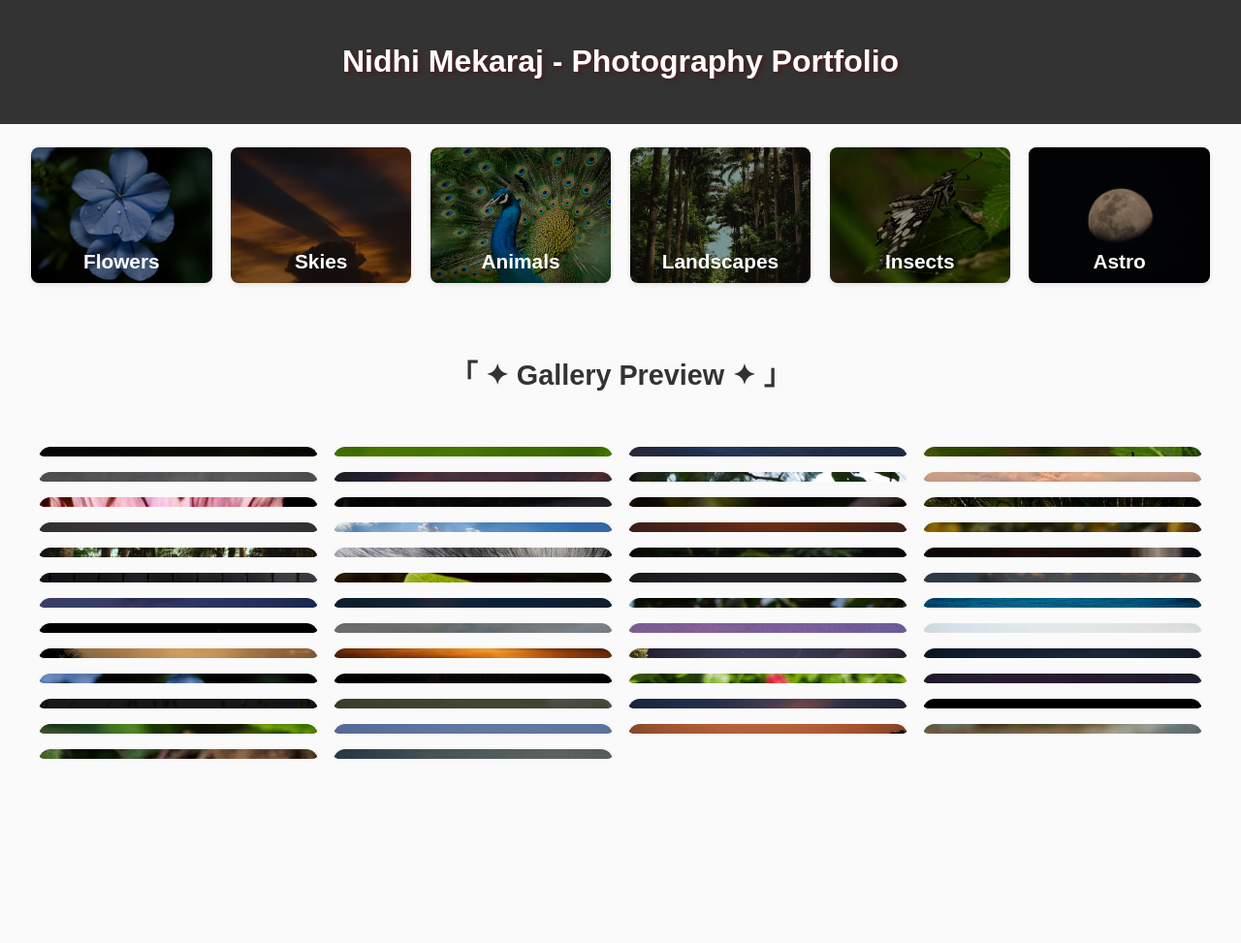
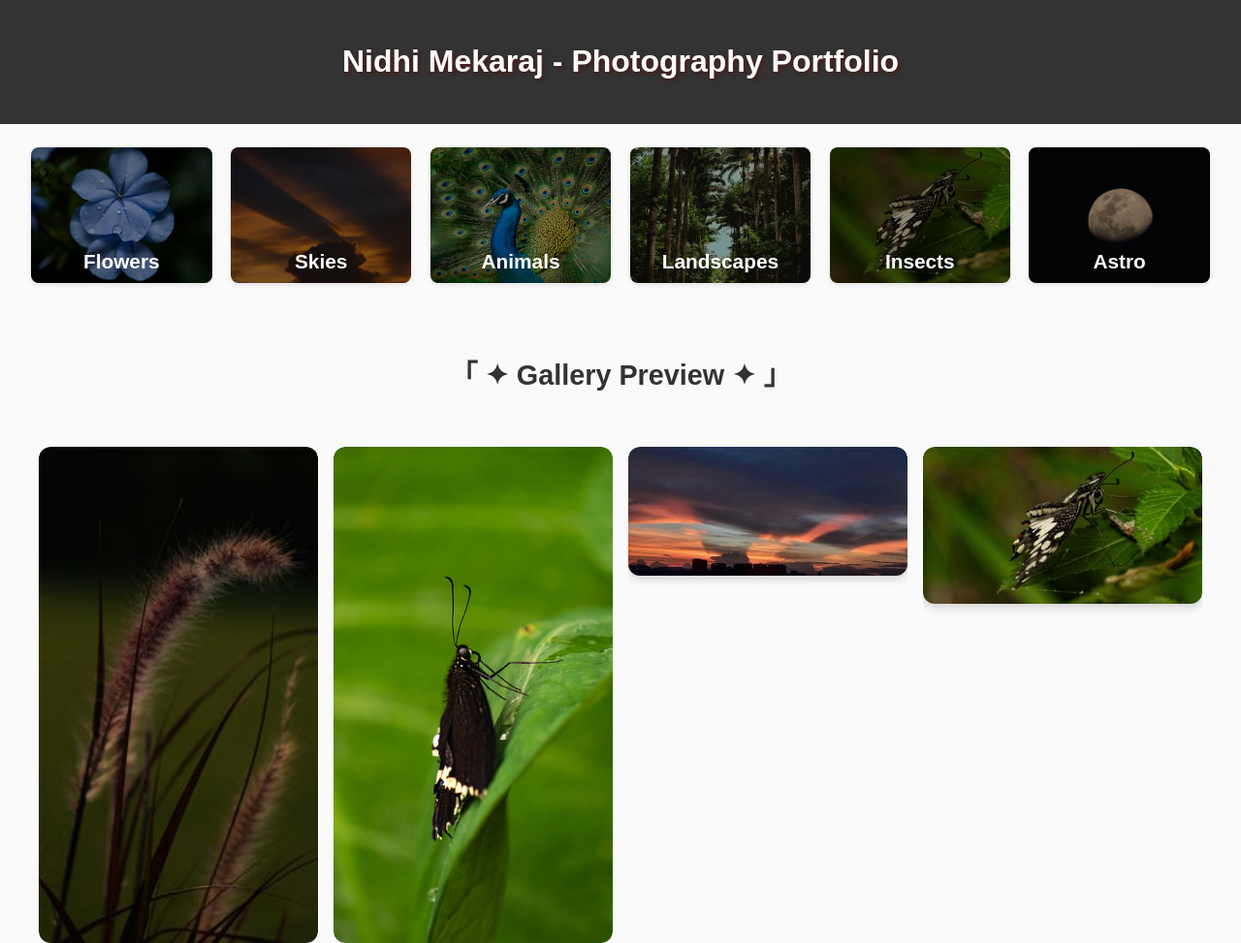
Before and after one commit to nidhi-pxl/nidhi-pxl.github.io, a plain HTML site: page index.html in a window 1280 px wide. Shown: the top 973 px of the page at 97% size. Before the commit the page ends 855 px from the top, so only its background shows below. Drawn offline with Linux system fonts and the light colour scheme; some packages are replaced by stand-ins of ours; a script that the page names is missing.

Commit message:
thumbnail size

```diff
--- a/css/style.css
+++ b/css/style.css
@@ -141,7 +141,7 @@ h1 {
 .gallery {
   display: grid;
   grid-template-columns: repeat(auto-fill, minmax(250px, 1fr));
-  grid-auto-rows: 10px;
+  grid-auto-rows: auto;
   gap: 1rem;
   padding: 1.5rem 0;
 }
```
